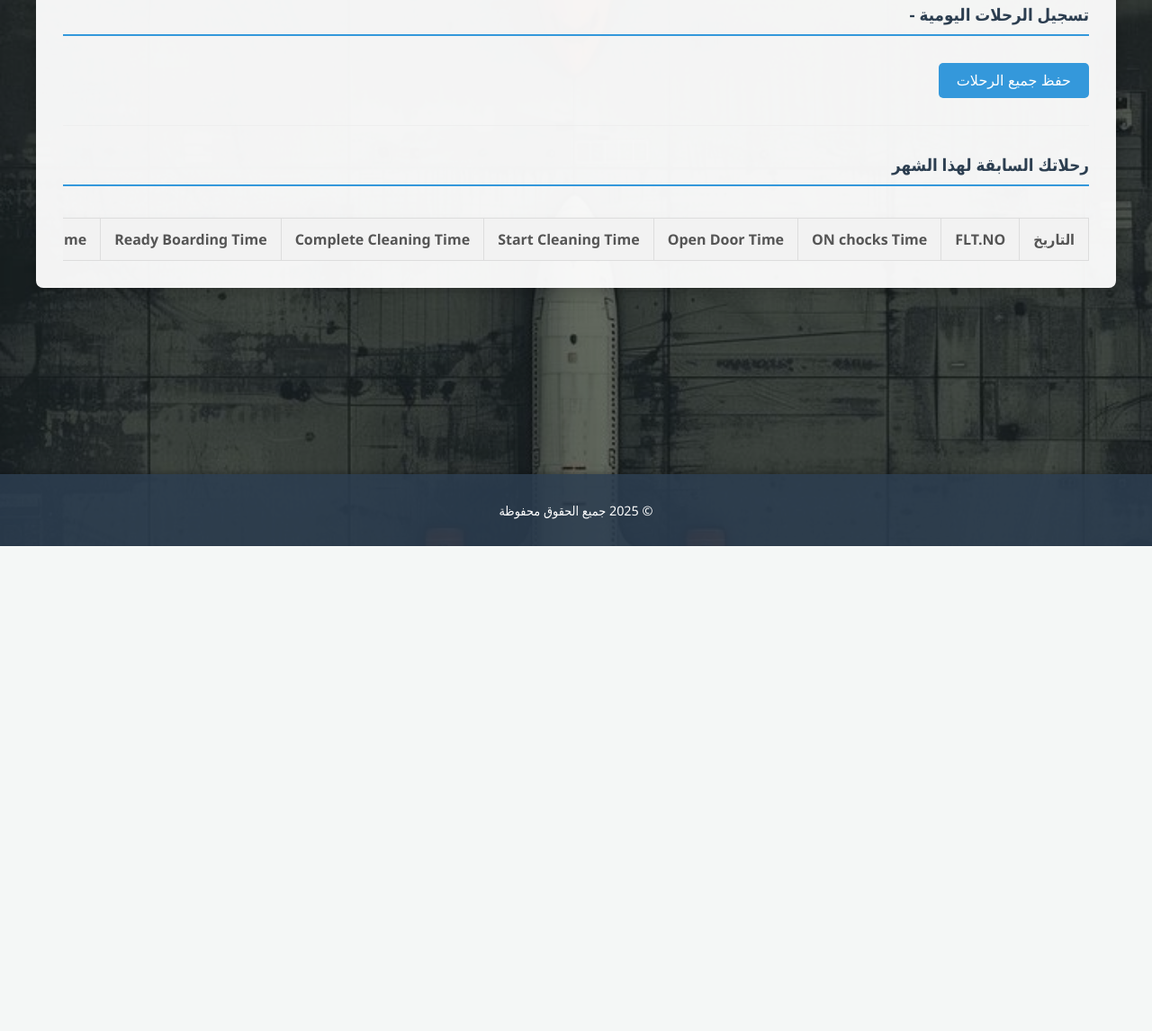
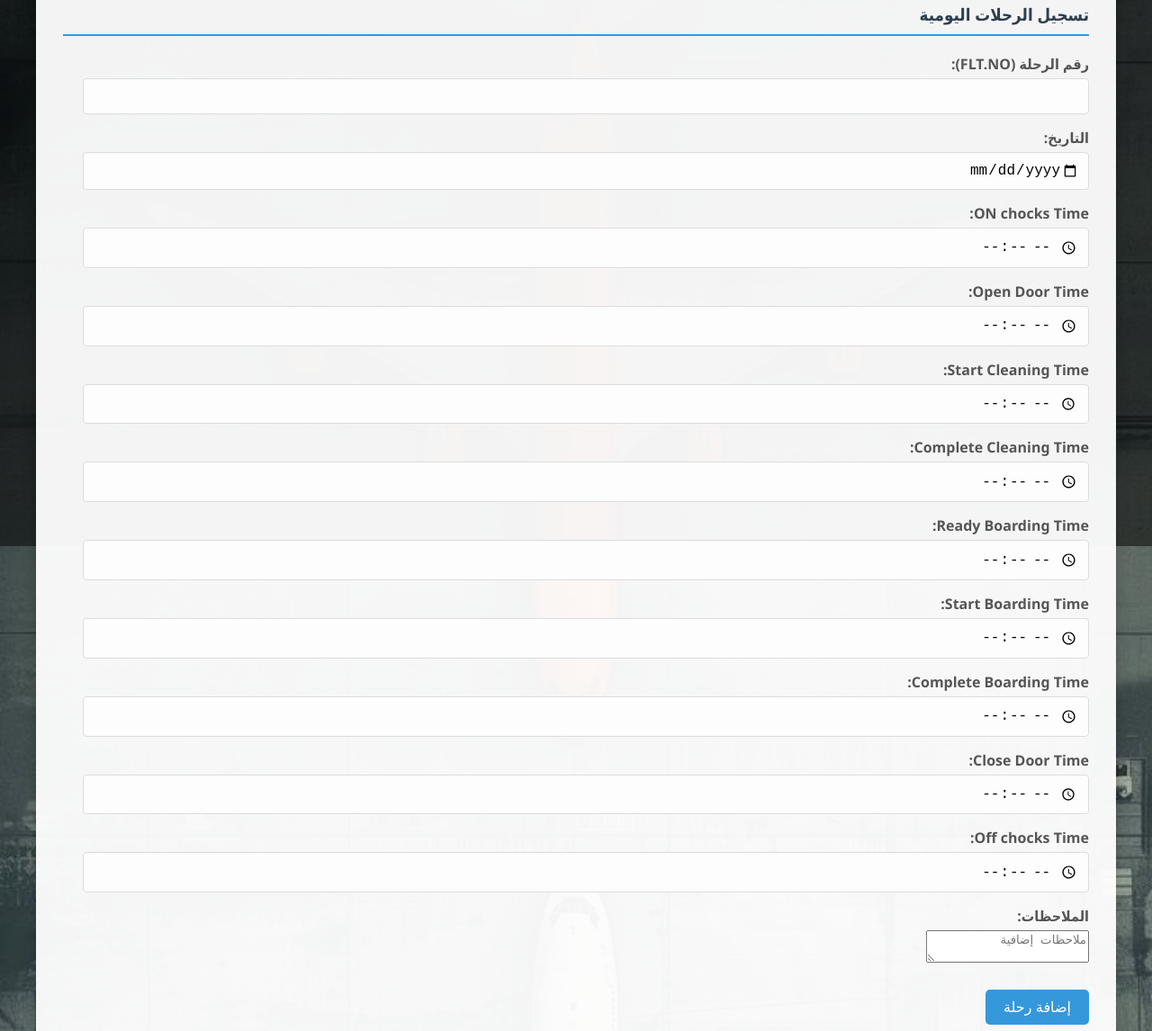
Before and after one commit to Najaf-Airport/alpha2025, a plain HTML site: page flights.html in a window 1280 px wide. Shown: the part 193-1339 px from the top of the page at 90% size. Before the commit the page ends 800 px from the top, so only its background shows below. Drawn offline with Linux system fonts and the light colour scheme; a script that the page names is missing.

Commit message:
Update flights.html

```diff
--- a/flights.html
+++ b/flights.html
@@ -15,20 +15,67 @@
             Aircraft Coordinators
         </h1>
         <div class="user-info">
-            <span id="userEmail"></span>
-            <button id="logoutBtn">تسجيل الخروج</button>
+            <span id="userNameDisplay"></span>
+            <button id="logoutButton">تسجيل الخروج</button>
         </div>
     </header>
 
     <main>
         <section id="flightsView" class="view">
-            <h2 id="welcomeMessage">مرحباً بك!</h2>
-            <h3>تسجيل الرحلات اليومية - <span id="currentMonthName"></span></h3>
+            <h2 id="userNameDisplay-header">مرحباً بك!</h2>
+            <h3>تسجيل الرحلات اليومية</h3>
 
-            <div id="flightFormsContainer">
+            <form id="flightForm">
+                <div class="input-group">
+                    <label for="fltNo">رقم الرحلة (FLT.NO):</label>
+                    <input type="text" id="fltNo" name="fltNo" required>
                 </div>
-
-            <button id="saveAllFlightsBtn" class="primary-button">حفظ جميع الرحلات</button>
+                <div class="input-group">
+                    <label for="date">التاريخ:</label>
+                    <input type="date" id="date" name="date" required>
+                </div>
+                <div class="input-group">
+                    <label for="onChocksTime">ON chocks Time:</label>
+                    <input type="time" id="onChocksTime" name="onChocksTime" required>
+                </div>
+                <div class="input-group">
+                    <label for="openDoorTime">Open Door Time:</label>
+                    <input type="time" id="openDoorTime" name="openDoorTime" required>
+                </div>
+                <div class="input-group">
+                    <label for="startCleaningTime">Start Cleaning Time:</label>
+                    <input type="time" id="startCleaningTime" name="startCleaningTime" required>
+                </div>
+                <div class="input-group">
+                    <label for="completeCleaningTime">Complete Cleaning Time:</label>
+                    <input type="time" id="completeCleaningTime" name="completeCleaningTime" required>
+                </div>
+                <div class="input-group">
+                    <label for="readyBoardingTime">Ready Boarding Time:</label>
+                    <input type="time" id="readyBoardingTime" name="readyBoardingTime" required>
+                </div>
+                <div class="input-group">
+                    <label for="startBoardingTime">Start Boarding Time:</label>
+                    <input type="time" id="startBoardingTime" name="startBoardingTime" required>
+                </div>
+                <div class="input-group">
+                    <label for="completeBoardingTime">Complete Boarding Time:</label>
+                    <input type="time" id="completeBoardingTime" name="completeBoardingTime" required>
+                </div>
+                <div class="input-group">
+                    <label for="closeDoorTime">Close Door Time:</label>
+                    <input type="time" id="closeDoorTime" name="closeDoorTime" required>
+                </div>
+                <div class="input-group">
+                    <label for="offChocksTime">Off chocks Time:</label>
+                    <input type="time" id="offChocksTime" name="offChocksTime" required>
+                </div>
+                <div class="input-group full-width">
+                    <label for="notes">الملاحظات:</label>
+                    <textarea id="notes" name="notes" placeholder="ملاحظات إضافية"></textarea>
+                </div>
+                <button type="submit" class="primary-button">إضافة رحلة</button>
+            </form>
             <p id="messageContainer" class="success-message"></p> <hr>
 
             <h3>رحلاتك السابقة لهذا الشهر</h3>
@@ -39,18 +86,11 @@
                             <th>التاريخ</th>
                             <th>FLT.NO</th>
                             <th>ON chocks Time</th>
-                            <th>Open Door Time</th>
-                            <th>Start Cleaning Time</th>
-                            <th>Complete Cleaning Time</th>
-                            <th>Ready Boarding Time</th>
-                            <th>Start Boarding Time</th>
-                            <th>Complete Boarding Time</th>
-                            <th>Close Door Time</th>
                             <th>Off chocks Time</th>
                             <th>الملاحظات</th>
                             <th>الإجراءات</th> </tr>
                     </thead>
-                    <tbody>
+                    <tbody id="flightsList">
                         </tbody>
                 </table>
             </div>
@@ -62,6 +102,6 @@
     </footer>
 
     <script src="https://unpkg.com/docx@7.1.0/build/index.js"></script>
-    <script type="module" src="js/script.js"></script>
-    </body>
+    <script type="module" src="js/flights.js"></script>
+</body>
 </html>
```
